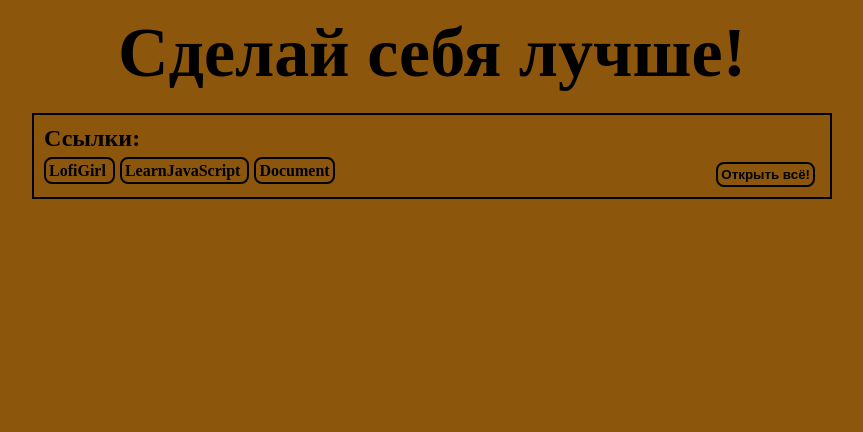
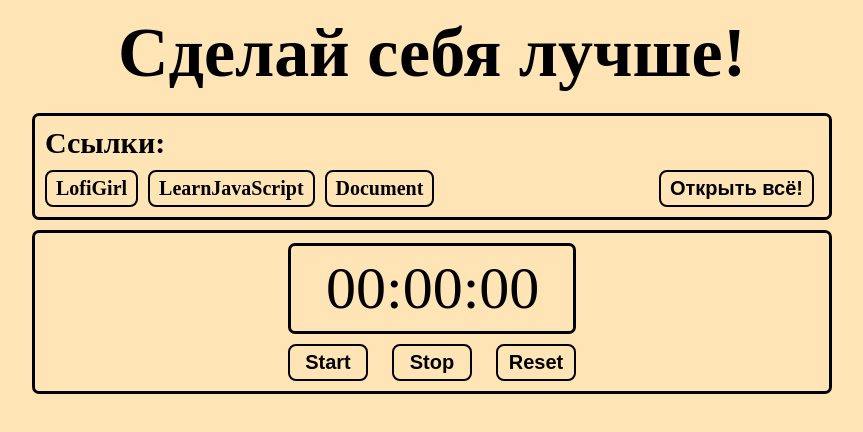
Before and after one commit to yahindanil/make-yourself-better, a plain HTML site: page index.html in a window 1280 px wide. Shown: the whole page, without its empty margins (208-1071 px from the left). Drawn offline with Linux system fonts and the light colour scheme.

Commit message:
Timer added

```diff
--- /dev/null
+++ b/assets/css/Header.css
@@ -0,0 +1,10 @@
+.page-header {
+  padding-top: 13px;
+  margin-bottom: 20px;
+}
+
+.main-header {
+  font-weight: bold;
+  font-size: 70px;
+  text-align: center;
+}
--- /dev/null
+++ b/assets/css/Links.css
@@ -0,0 +1,24 @@
+.lintk-to-start-header {
+  margin-bottom: 10px;
+}
+
+.links-to-start-block {
+  border: 3px solid black;
+  padding: 10px;
+  border-radius: 7px;
+  margin-bottom: 10px;
+}
+
+.links-to-start {
+  display: flex;
+  justify-content: space-between;
+}
+
+.links-to-start .link-to-start-item {
+  margin-right: 5px;
+}
+
+.open_all_links_button {
+  margin-right: 5px;
+  font-size: 20px;
+}
--- /dev/null
+++ b/assets/css/Main.css
@@ -0,0 +1,40 @@
+body {
+  margin: 0;
+  padding: 0;
+  min-width: 800px;
+  background-color: #ffe4b5;
+  font-size: 20px;
+}
+
+.container {
+  width: 800px;
+  margin: 0 auto;
+}
+
+h1,
+h2 {
+  margin: 0;
+  padding: 0;
+}
+
+.button {
+  display: inline-block;
+  color: black;
+  font-weight: bold;
+  text-decoration: none;
+  border: solid 2px;
+  border-radius: 8px;
+  background-color: transparent;
+  padding: 5px 9px;
+}
+
+.button:hover {
+  color: black;
+  background-color: #1e90ff;
+  cursor: pointer;
+}
+
+.button:active {
+  color: #1e90ff;
+  background-color: black;
+}
--- /dev/null
+++ b/assets/css/Timer.css
@@ -0,0 +1,33 @@
+.timer-block {
+  border: 3px solid black;
+  padding: 10px;
+  border-radius: 7px;
+  margin-bottom: 10px;
+  display: grid;
+  justify-content: center;
+}
+
+.timer-container {
+  font-size: 60px;
+  border: 3px solid black;
+  border-radius: 7px;
+  margin-bottom: 10px;
+  padding: 8px 16px;
+  width: 250px;
+}
+
+.timer {
+  margin-left: 19px;
+}
+
+.timer-controls {
+  display: flex;
+  flex-wrap: nowrap;
+  justify-content: space-between;
+}
+
+.timer-button {
+  font-size: 20px;
+  width: 80px;
+  margin: 0;
+}
--- a/assets/css/style.css
+++ /dev/null
@@ -1,78 +0,0 @@
-/*ОБЩИЕ СТИЛИ*/
-body {
-  margin: 0;
-  padding: 0;
-  min-width: 800px;
-  background-color: #8c570d;
-  /* background-image: url(/assets/images/WoodenTable.jpg); */
-}
-
-.container {
-  width: 800px;
-  margin: 0 auto;
-}
-
-h1,
-h2 {
-  margin: 0;
-  padding: 0;
-}
-
-/*HEADER*/
-.page-header {
-  padding-top: 13px;
-  margin-bottom: 20px;
-}
-
-.main-header {
-  font-weight: bold;
-  font-size: 70px;
-  text-align: center;
-}
-
-/*BODY*/
-/*LINKS*/
-.lintk-to-start-header {
-  margin-bottom: 10px;
-}
-
-.links-to-start-block {
-  border: 2px solid black;
-  padding: 10px;
-}
-
-.links-to-start {
-  display: flex;
-  justify-content: space-between;
-}
-
-.links-to-start .link-to-start-item {
-  padding: 3px;
-  margin-right: 5px;
-  color: black;
-  font-weight: bold;
-  text-decoration: none;
-  border: solid 2px;
-  border-radius: 8px;
-}
-
-.links-to-start .link-to-start-item:hover {
-  color: #f13a13;
-}
-
-.open_all_links_button input {
-  display: inline-block;
-  padding: 3px;
-  margin-right: 5px;
-  color: black;
-  font-weight: bold;
-  text-decoration: none;
-  border: solid 2px;
-  border-radius: 8px;
-  background-color: transparent;
-}
-
-.open_all_links_button input:hover {
-  color: #f13a13;
-  cursor: pointer;
-}
--- a/index.html
+++ b/index.html
@@ -4,8 +4,15 @@
     <meta charset="UTF-8" />
     <meta http-equiv="X-UA-Compatible" content="IE=edge" />
     <meta name="viewport" content="width=device-width, initial-scale=1.0" />
-    <link rel="stylesheet" href="assets/css/style.css" />
+
+    <link rel="stylesheet" href="assets/css/Main.css" />
+    <link rel="stylesheet" href="assets/css/Links.css" />
+    <link rel="stylesheet" href="assets/css/Header.css" />
+    <link rel="stylesheet" href="assets/css/Timer.css" />
+
     <script src="scripts/linkButton.js"></script>
+    <script src="scripts/timer.js"></script>
+
     <title>Сделай себя лучше!</title>
   </head>
 
@@ -21,31 +28,46 @@
         <div class="links-to-start-block">
           <h2 class="lintk-to-start-header">Ссылки:</h2>
           <div class="links-to-start">
-            <div class="unil-liks">
+            <div class="links-container">
               <a
-                class="link-to-start-item"
+                class="link-to-start-item button"
                 href="https://www.youtube.com/watch?v=jfKfPfyJRdk&ab_channel=LofiGirl"
               >
                 LofiGirl
               </a>
-              <a class="link-to-start-item" href="https://learn.javascript.ru/">
+              <a
+                class="link-to-start-item button"
+                href="https://learn.javascript.ru/"
+              >
                 LearnJavaScript
               </a>
               <a
-                class="link-to-start-item"
+                class="link-to-start-item button"
                 href="https://docs.google.com/document/d/1feWvbbsMW4zLiFgQLqTqNR1UU4IEevh4XN-0fDk1qFY/edit"
               >
                 Document
               </a>
             </div>
-            <div class="open_all_links_button">
-              <input
+            <div>
+              <button
+                class="open_all_links_button button"
                 id="open_all_links"
-                type="button"
-                value="Открыть всё!"
                 onclick="openAllLinks()"
-              />
+              >
+                Открыть всё!
+              </button>
             </div>
+          </div>
+        </div>
+
+        <div class="timer-block">
+          <div class="timer-container">
+            <div class="timer">00:00:00</div>
+          </div>
+          <div class="timer-controls">
+            <button class="timer-button button" id="start">Start</button>
+            <button class="timer-button button" id="stop">Stop</button>
+            <button class="timer-button button" id="reset">Reset</button>
           </div>
         </div>
       </div>
--- /dev/null
+++ b/scripts/timer.js
@@ -0,0 +1,48 @@
+window.onload = function () {
+  const time_el = document.querySelector(".timer");
+
+  const start_btn = document.getElementById("start");
+  const stop_btn = document.getElementById("stop");
+  const reset_btn = document.getElementById("reset");
+
+  let seconds = -1;
+  let interval = null;
+
+  start_btn.addEventListener("click", star);
+  stop_btn.addEventListener("click", stop);
+  reset_btn.addEventListener("click", reset);
+
+  function timer() {
+    seconds++;
+
+    let hrs = Math.floor(seconds / 3600);
+    let mins = Math.floor((seconds - hrs * 3600) / 60);
+    let secs = seconds % 60;
+
+    if (secs < 10) secs = "0" + secs;
+    if (mins < 10) mins = "0" + mins;
+    if (hrs < 10) hrs = "0" + hrs;
+
+    time_el.innerText = `${hrs}:${mins}:${secs}`;
+  }
+  timer();
+
+  function star() {
+    if (interval) {
+      return;
+    }
+
+    interval = setInterval(timer, 1000);
+  }
+
+  function stop() {
+    clearInterval(interval);
+    interval = null;
+  }
+
+  function reset() {
+    stop();
+    seconds = 0;
+    time_el.innerText = "00:00:00";
+  }
+};
```
